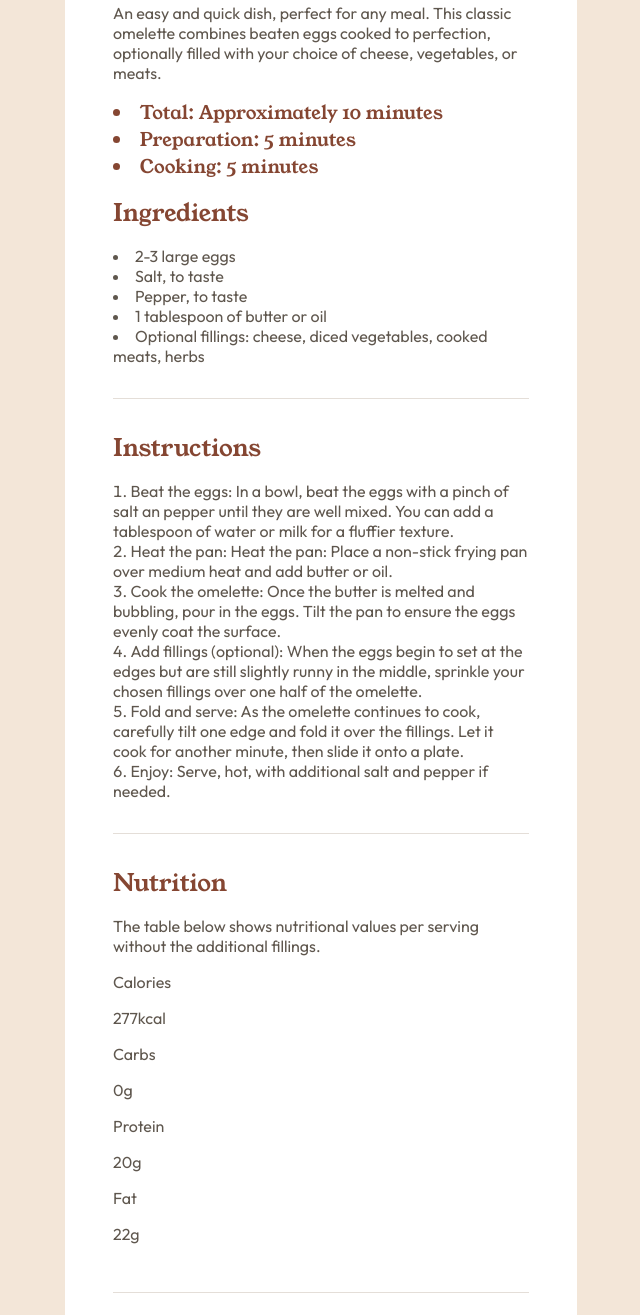
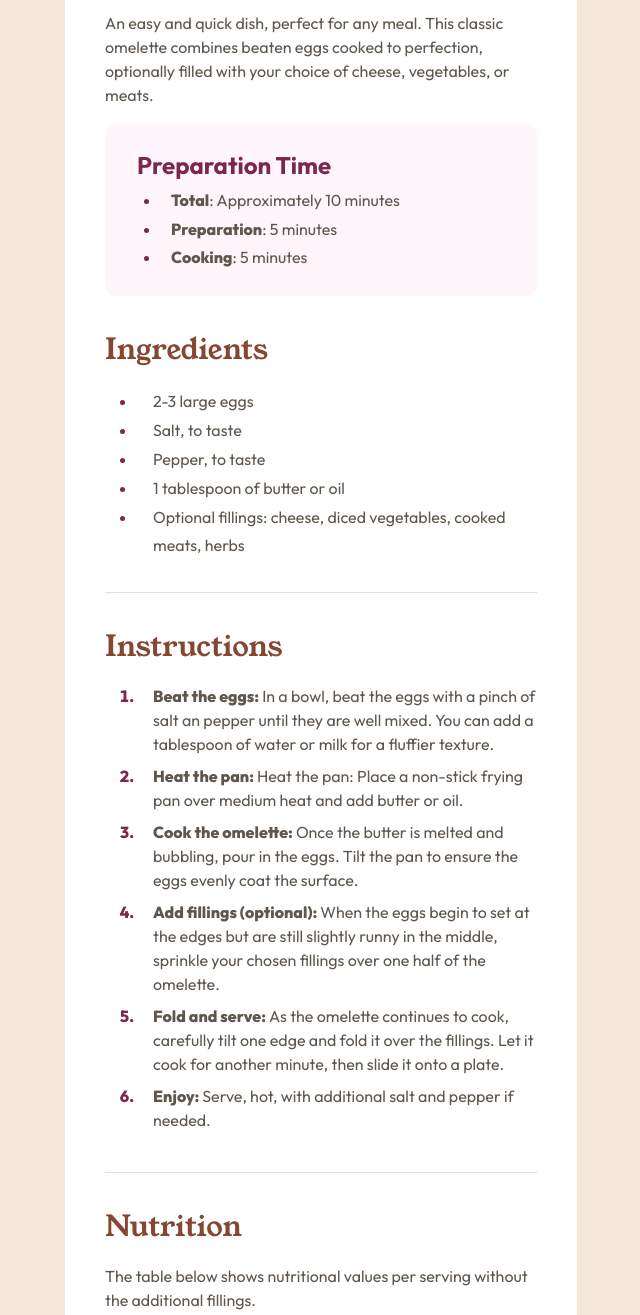
Before and after one commit to jordanj03/recipe-page, a plain HTML site: page index.html in a window 1280 px wide. Shown: the part 529-1844 px from the top of the page, without its empty margins (319-959 px from the left). Drawn offline with Linux system fonts and the light colour scheme.

Commit message:
Final commit

```diff
--- a/index.html
+++ b/index.html
@@ -23,14 +23,14 @@
           choice of cheese, vegetables, or meats.
         </p>
         <div class="info-container">
-          <h3 class="info-head">
+          <h3 class="info-head">Preparation Time</h3>
           <ul>
-              <li><span>Total: </span>Approximately 10 minutes</li>
-              <li><span>Preparation: </span> 5 minutes</li>
-              <li><span>Cooking: </span>5 minutes</li>
+            <li><span>Total</span>: Approximately 10 minutes</li>
+            <li><span>Preparation</span>: 5 minutes</li>
+            <li><span>Cooking</span>: 5 minutes</li>
           </ul>
-          </h3>
         </div>
+        <section id="ingredients">
           <h2>Ingredients</h2>
           <ul>
             <li>2-3 large eggs</li>
@@ -41,6 +41,7 @@
               Optional fillings: cheese, diced vegetables, cooked meats, herbs
             </li>
           </ul>
+        </section>
       </main>
       <section id="instructions">
         <h2>Instructions</h2>
@@ -81,7 +82,7 @@
           The table below shows nutritional values per serving without the
           additional fillings.
         </p>
-        <div class="nutrition grid">
+        <div class="nutrition">
           <p>Calories</p>
           <p class="nut-text">277kcal</p>
           <p>Carbs</p>
--- a/style.css
+++ b/style.css
@@ -23,6 +23,7 @@ body {
   justify-content: center;
   padding: 8rem 0;
   color: hsl(30, 10%, 34%);
+  line-height: 1.5;
 }
 
 h1,
@@ -35,6 +36,7 @@ h6 {
   color: hsl(14, 45%, 36%);
   font-weight: 400;
   margin-bottom: 1rem;
+  font-size: 1.8rem;
 }
 
 p {
@@ -47,25 +49,112 @@ section {
   border-bottom: 1px solid hsl(30, 18%, 87%);
 }
 
+section:last-child {
+  border: none;
+  padding-bottom: 0;
+}
+
 img {
   width: 100%;
   border-radius: 16px;
 }
 
-ol,
 ul {
   list-style-position: inside;
+  line-height: 1.8rem;
+}
+
+li::marker {
+  color: hsl(332, 51%, 32%);
+  font-weight: 800;
+}
+
+span {
+  font-weight: 800;
 }
 
 .container {
   max-width: 40%;
   height: 100%;
   background: #fff;
-  padding: 3rem;
-  border-radius: 16px;
+  padding: 2.5rem;
+  border-radius: 30px;
 }
 
 main .lead {
   font-size: 2.5rem;
   color: hsl(24, 5%, 18%);
 }
+
+main .info-container {
+  background: hsl(330, 100%, 98%);
+  padding: 1.5rem 2rem;
+  border-radius: 12px;
+}
+
+main .info-container .info-head {
+  font-family: "Outfit";
+  font-weight: 700;
+  color: hsl(332, 51%, 32%);
+  margin-bottom: 0.2rem;
+  font-size: 1.5rem;
+}
+
+main .info-container ul {
+  list-style: disc;
+  padding-left: 1.5rem;
+}
+
+main .info-container ul li {
+  padding-left: 10px;
+}
+
+main #ingredients ul {
+  list-style-position: outside;
+  padding-left: 2rem;
+}
+
+main #ingredients ul li {
+  padding-left: 1rem;
+}
+
+#instructions ol {
+  padding-left: 2rem;
+}
+
+#instructions ol li {
+  padding-left: 1rem;
+  margin-bottom: 0.5rem;
+}
+
+#nutrition .nutrition {
+  display: grid;
+  grid-template-columns: 1fr 1fr;
+  grid-template-rows: repeat(4, 1fr);
+}
+
+#nutrition .nutrition p {
+  margin: 0;
+  padding: 0.8rem;
+}
+
+#nutrition .nutrition > * {
+  border-top: 1px solid hsl(30, 18%, 87%);
+}
+
+#nutrition .nutrition > *:nth-child(-n + 2) {
+  border: none;
+}
+
+#nutrition .nutrition > *:nth-child(odd) {
+  margin-left: 1rem;
+}
+
+#nutrition .nutrition:first-child {
+  border-top: none;
+}
+
+#nutrition .nutrition .nut-text {
+  color: hsl(332, 51%, 32%);
+  font-weight: 800;
+}
```
Also changed, not shown: image.png (added), 1 other file. Lines whose indentation alone changed are shown as unchanged.
